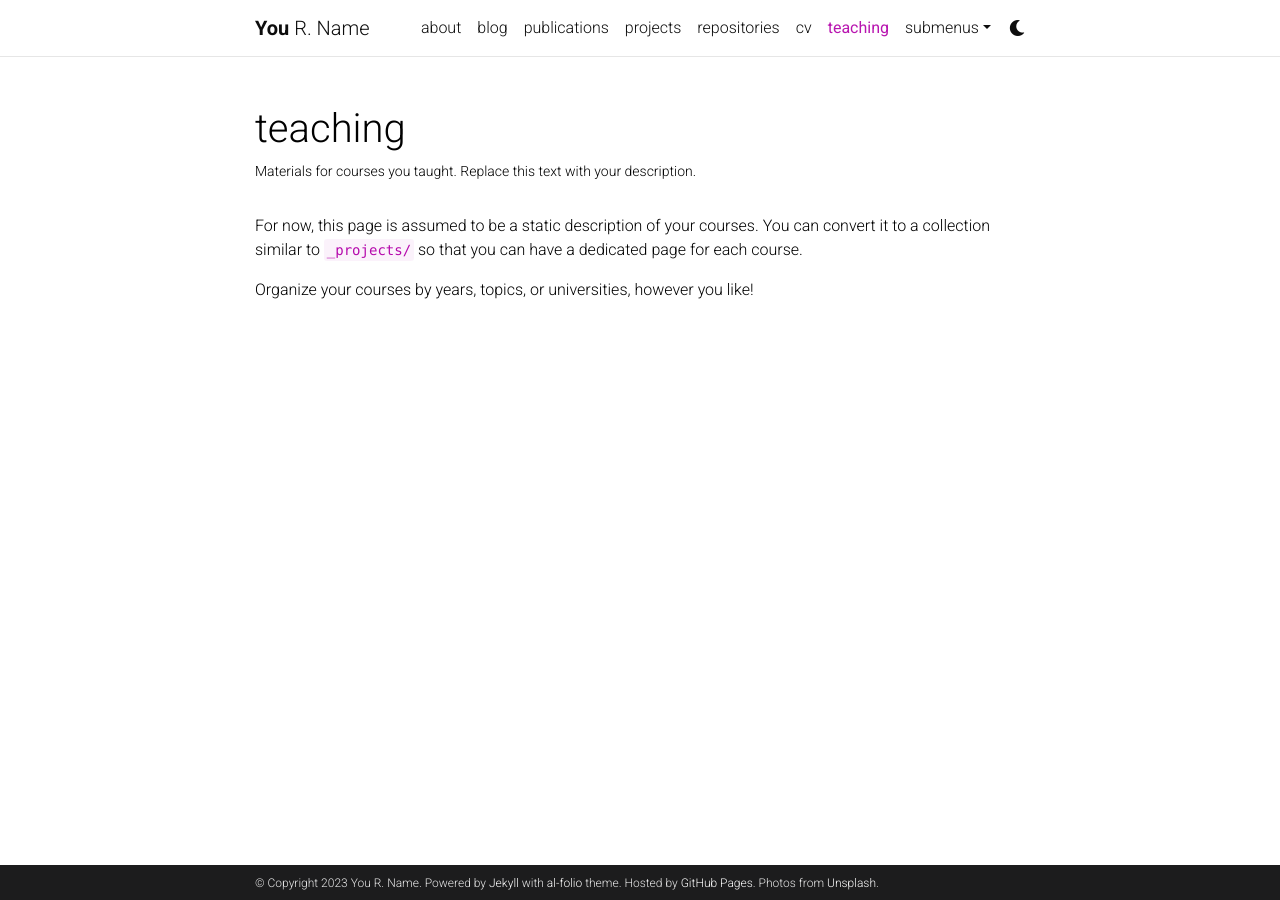
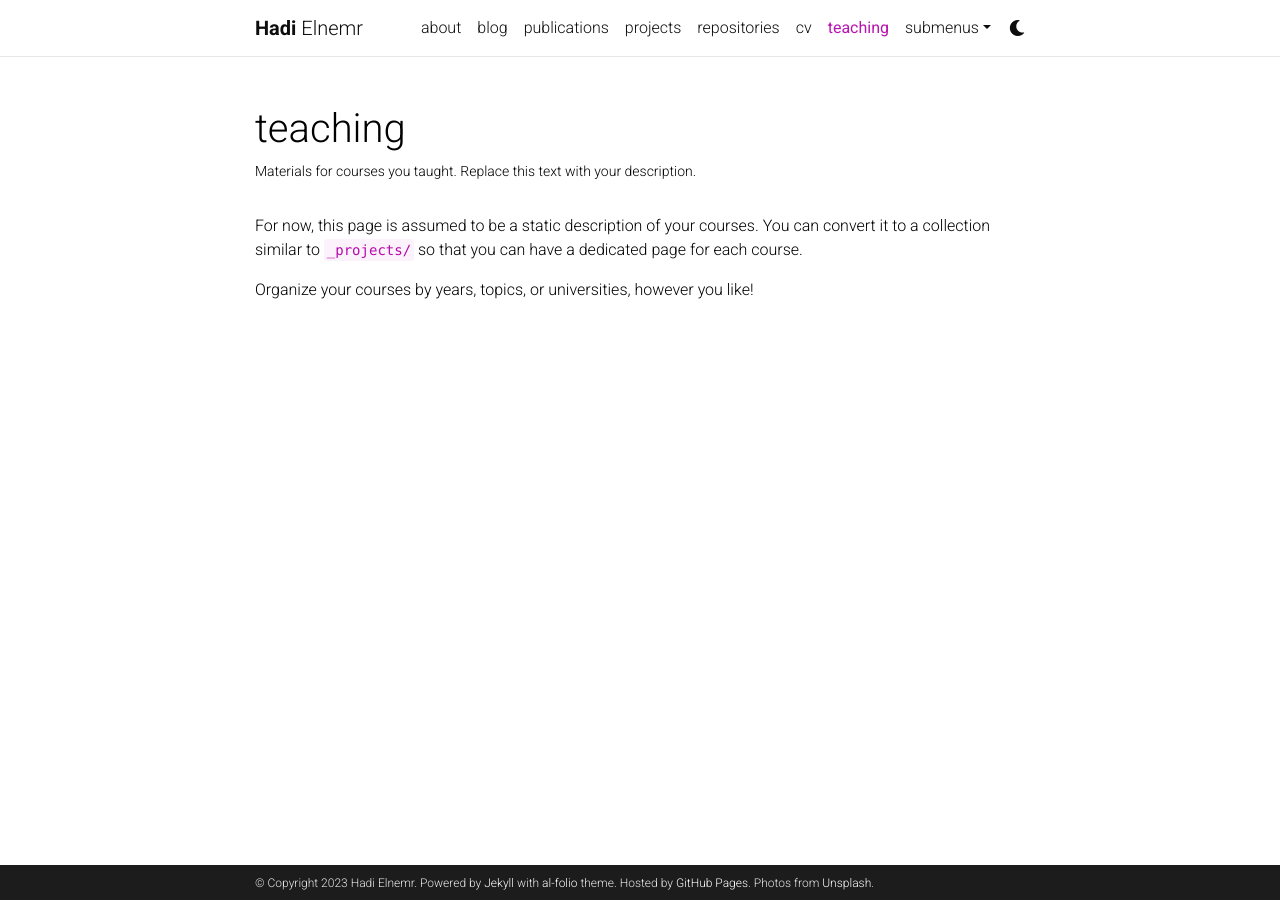
Before and after one commit to HadiElnemr/HadiElnemr.github.io, a Jekyll site: the page built from _pages/teaching.md, in a window 1280 px wide. Built offline with Jekyll 4.4.1, drawn with Linux system fonts in a browser that asks for light colours; comment, search, counter and statistics services are not loaded; a style sheet for code colours, icons or effects is not loaded.

Commit message:
new page and some config data filled

```diff
--- a/_config.yml
+++ b/_config.yml
@@ -3,10 +3,10 @@
 # -----------------------------------------------------------------------------
 
 title: blank # the website title (if blank, full name will be used instead)
-first_name: You
-middle_name: R.
-last_name: Name
-email: you@example.com
+first_name: Hadi
+middle_name:
+last_name: Elnemr
+email: hadi.elnemr@example.com
 description: > # the ">" symbol means to ignore newlines until "footer_text:"
   A simple, whitespace theme for academics. Based on [*folio](https://github.com/bogoli/-folio) design.
 footer_text: >
@@ -158,9 +158,9 @@ disqus_shortname: al-folio # put your disqus shortname
 # External sources.
 # If you have blog posts published on medium.com or other external sources,
 # you can display them in your blog by adding a link to the RSS feed.
-external_sources:
-  - name: medium.com
-    rss_url: https://medium.com/@al-folio/feed
+#external_sources:
+#  - name: medium.com
+#    rss_url: https://medium.com/@al-folio/feed
 
 # -----------------------------------------------------------------------------
 # Collections
@@ -270,8 +270,8 @@ display_tags: ['formatting', 'images', 'links', 'math', 'code'] # these tags wil
 
 scholar:
 
-  last_name: [Einstein]
-  first_name: [Albert, A.]
+  last_name: [Hadi]
+  first_name: [Elnemr]
 
   style: apa
   locale: en
```
